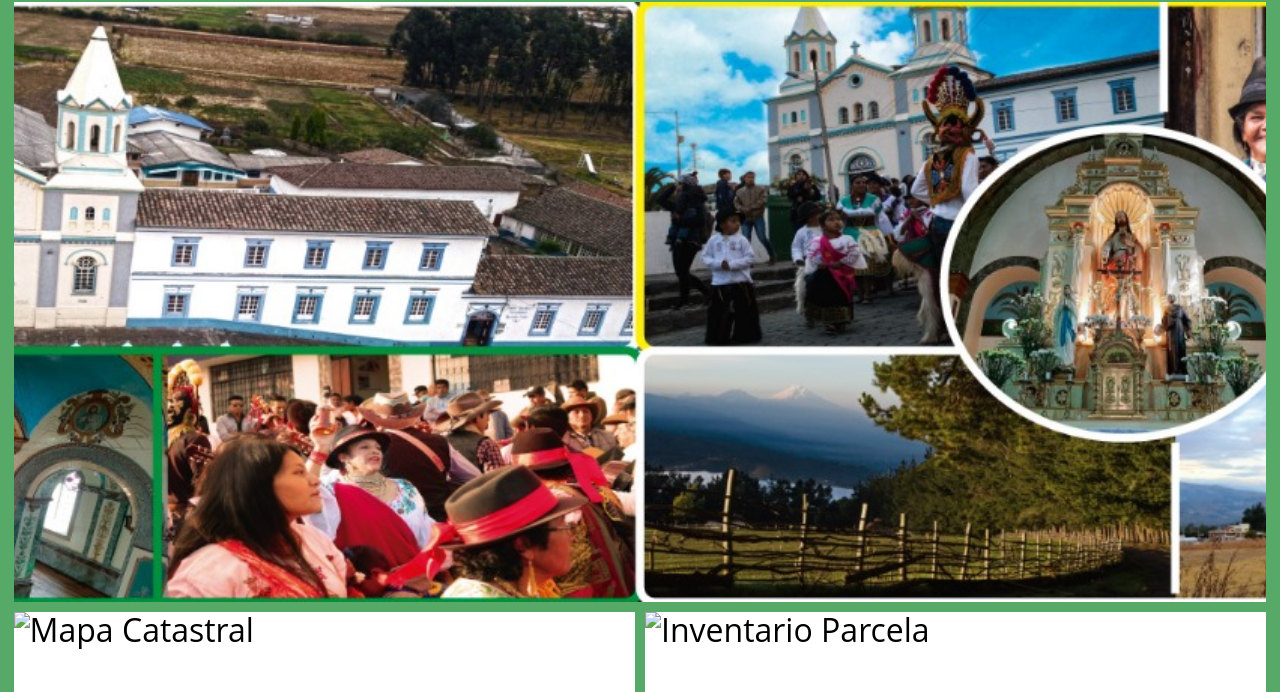
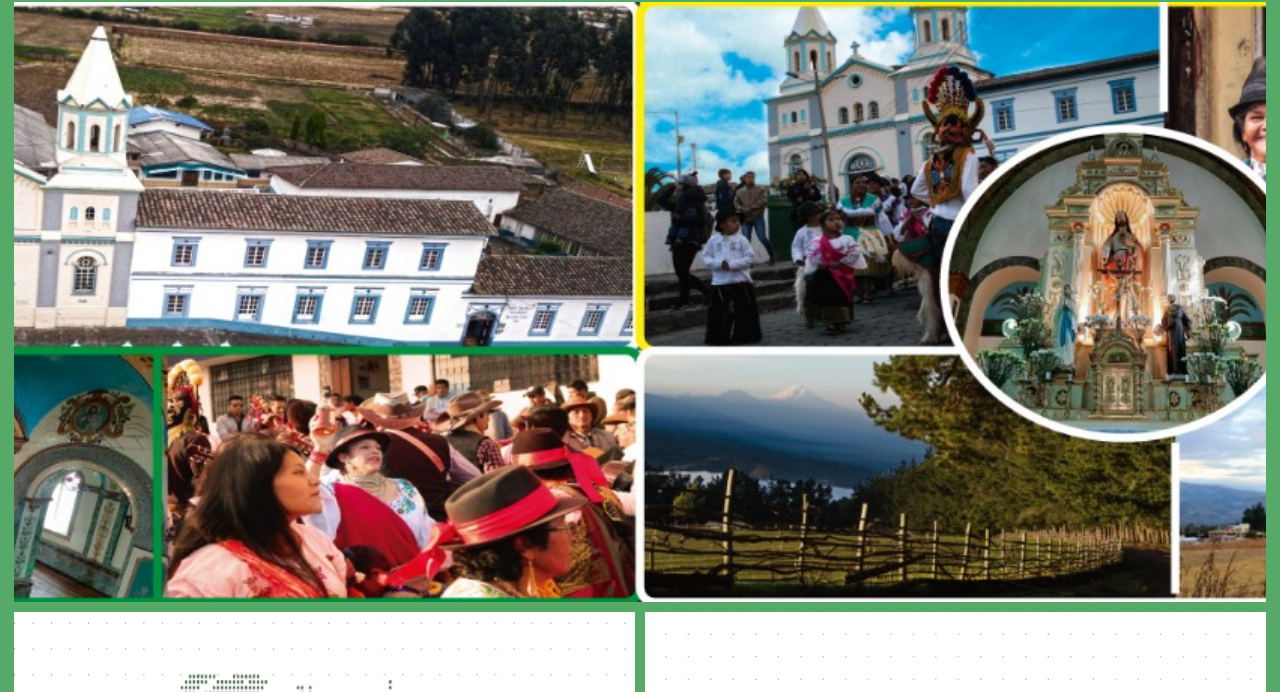
Before and after one commit to Jordi021/Proyecto_SCE, a plain HTML site: page index.html in a window 1280 px wide. Shown: the part 108-800 px from the top of the page. Drawn offline with nearby package versions, Linux system fonts and the light colour scheme; the site is published under a folder, as on GitHub Pages, so addresses that start at the root find nothing.

Commit message:
Pagina principal 70.6%

```diff
--- a/index.html
+++ b/index.html
@@ -40,7 +40,7 @@
 
             <div class="container">
                 <div class="image">
-                    <img src="/img/Mapa Catastral.jpg" alt="Mapa Catastral" />
+                    <img src="./img/Mapa Catastral.jpg" alt="Mapa Catastral" />
                     <div class="text">MAPA CATASTRAL</div>
                 </div>
             </div>
@@ -48,7 +48,7 @@
             <div class="container">
                 <div class="image">
                     <img
-                        src="/img/Inventario Parcela.jpg"
+                        src="./img/Inventario Parcela.jpg"
                         alt="Inventario Parcela"
                     />
                     <div class="text">INVENTARIO PARCELA</div>
```
